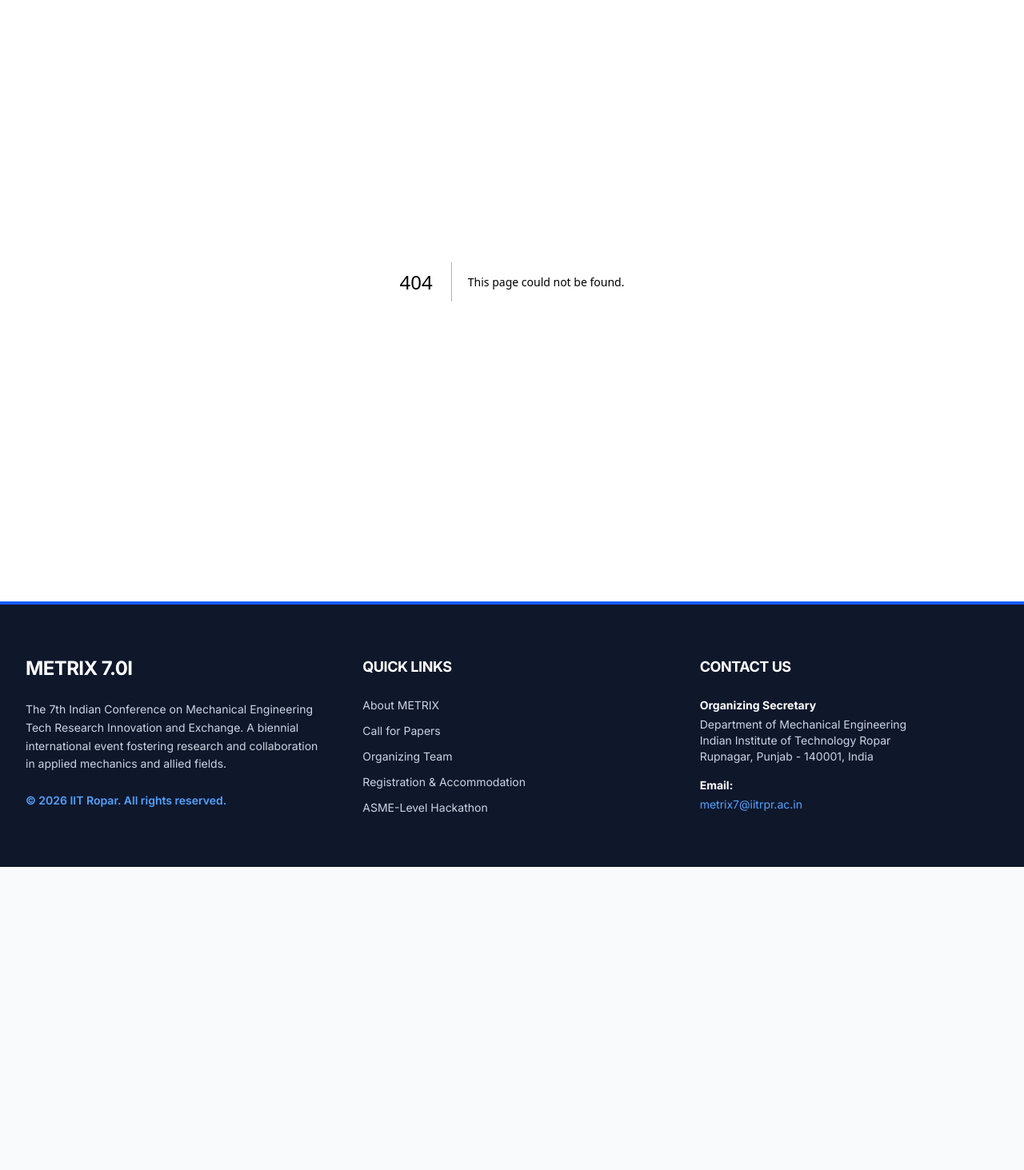
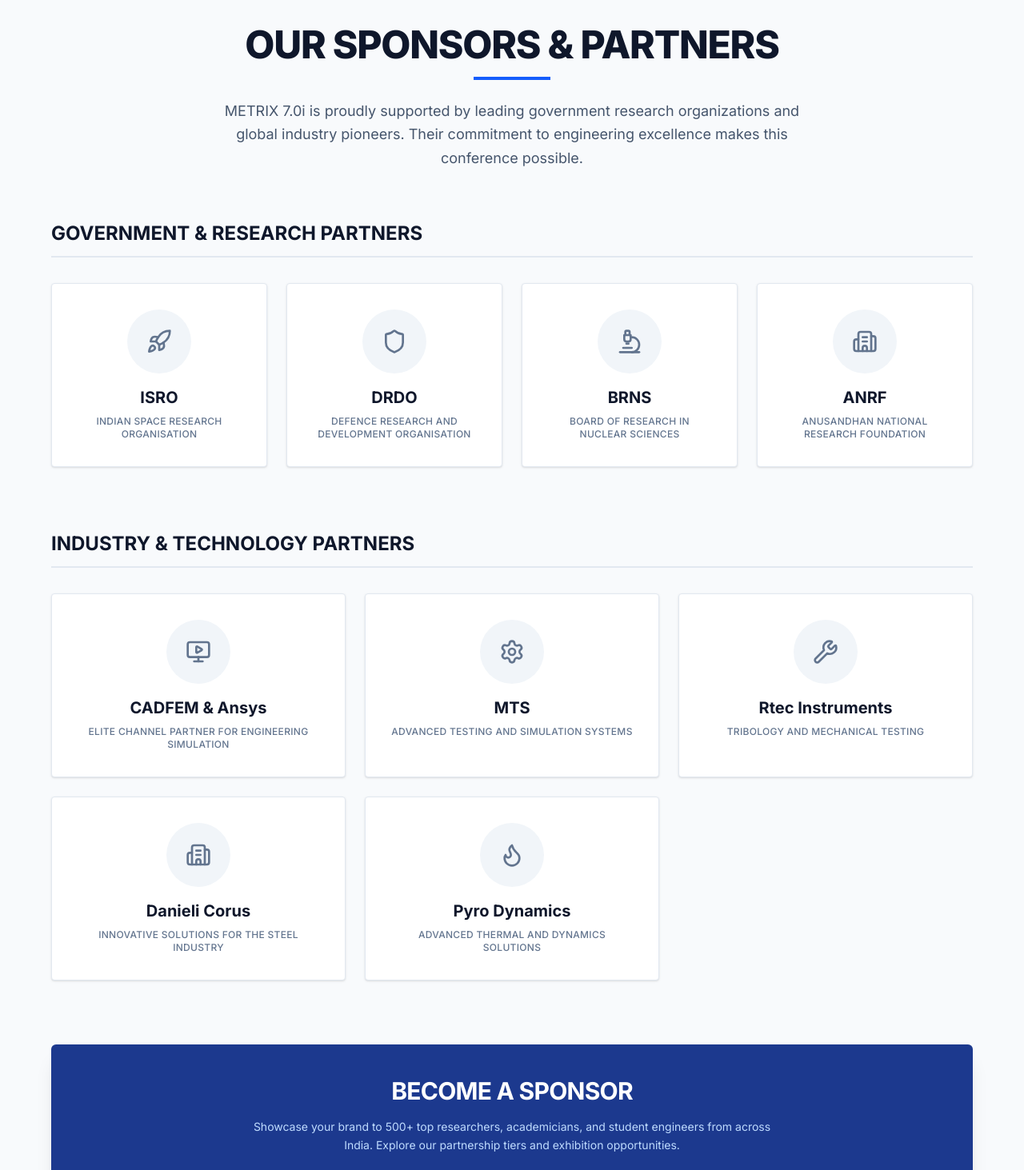
Before and after one commit to harshalokshah/METRIX-7.0, a Next.js app: page /sponsors in a window 1280 px wide. Before the commit this address had no page. Shown: the part 160-1623 px from the top of the page at 80% size. Before the commit the page ends 1244 px from the top, so only its background shows below. Built offline with nearby package versions, Linux system fonts and the light colour scheme.

Commit message:
Fixed missing quotation mark in Navbar

```diff
--- /dev/null
+++ b/app/sponsors/page.tsx
@@ -0,0 +1,97 @@
+import { Rocket, Shield, Microscope, Building2, MonitorPlay, Settings, Wrench, Flame } from 'lucide-react';
+import Link from 'next/link';
+
+export default function SponsorsPage() {
+  // Categorized sponsor data extracted from the conference badge
+  const governmentSponsors = [
+    { name: "ISRO", desc: "Indian Space Research Organisation", icon: Rocket },
+    { name: "DRDO", desc: "Defence Research and Development Organisation", icon: Shield },
+    { name: "BRNS", desc: "Board of Research in Nuclear Sciences", icon: Microscope },
+    { name: "ANRF", desc: "Anusandhan National Research Foundation", icon: Building2 },
+  ];
+
+  const industrySponsors = [
+    { name: "CADFEM & Ansys", desc: "Elite Channel Partner for Engineering Simulation", icon: MonitorPlay },
+    { name: "MTS", desc: "Advanced Testing and Simulation Systems", icon: Settings },
+    { name: "Rtec Instruments", desc: "Tribology and Mechanical Testing", icon: Wrench },
+    { name: "Danieli Corus", desc: "Innovative Solutions for the Steel Industry", icon: Building2 },
+    { name: "Pyro Dynamics", desc: "Advanced Thermal and Dynamics Solutions", icon: Flame },
+  ];
+
+  return (
+    <div className="bg-slate-50 min-h-screen py-20 px-4 sm:px-6 lg:px-8">
+
+      {/* Page Header */}
+      <div className="max-w-7xl mx-auto mb-16 text-center">
+        <h1 className="text-4xl md:text-5xl font-extrabold text-slate-900 tracking-tight uppercase mb-4">
+          Our Sponsors & Partners
+        </h1>
+        <div className="h-1 w-24 bg-blue-600 mx-auto mb-6"></div>
+        <p className="text-lg text-slate-600 max-w-3xl mx-auto leading-relaxed">
+          METRIX 7.0i is proudly supported by leading government research organizations and global industry pioneers. Their commitment to engineering excellence makes this conference possible.
+        </p>
+      </div>
+
+      <div className="max-w-6xl mx-auto space-y-20">
+
+        {/* Government & Research Section */}
+        <section>
+          <h2 className="text-2xl font-bold text-slate-900 mb-8 border-b-2 border-slate-200 pb-3 flex items-center gap-3 uppercase">
+            Government & Research Partners
+          </h2>
+          <div className="grid grid-cols-1 sm:grid-cols-2 lg:grid-cols-4 gap-6">
+            {governmentSponsors.map((sponsor, index) => {
+              const Icon = sponsor.icon;
+              return (
+                <div key={index} className="bg-white border border-slate-200 p-8 flex flex-col items-center text-center shadow-sm hover:shadow-lg transition-shadow rounded-sm group">
+                  <div className="w-20 h-20 bg-slate-100 rounded-full flex items-center justify-center mb-4 group-hover:bg-blue-50 transition-colors">
+                    {/* Placeholder for actual logos. Example: <Image src="/logo-isro.png" width={60} height={60} /> */}
+                    <Icon size={32} className="text-slate-500 group-hover:text-blue-600 transition-colors" />
+                  </div>
+                  <h3 className="text-xl font-bold text-slate-900 mb-2">{sponsor.name}</h3>
+                  <p className="text-xs text-slate-500 font-medium uppercase tracking-wide">{sponsor.desc}</p>
+                </div>
+              );
+            })}
+          </div>
+        </section>
+
+        {/* Industry Partners Section */}
+        <section>
+          <h2 className="text-2xl font-bold text-slate-900 mb-8 border-b-2 border-slate-200 pb-3 flex items-center gap-3 uppercase">
+            Industry & Technology Partners
+          </h2>
+          <div className="grid grid-cols-1 sm:grid-cols-2 lg:grid-cols-3 gap-6">
+            {industrySponsors.map((sponsor, index) => {
+              const Icon = sponsor.icon;
+              return (
+                <div key={index} className="bg-white border border-slate-200 p-8 flex flex-col items-center text-center shadow-sm hover:shadow-lg transition-shadow rounded-sm group">
+                  <div className="w-20 h-20 bg-slate-100 rounded-full flex items-center justify-center mb-4 group-hover:bg-blue-50 transition-colors">
+                    {/* Placeholder for actual logos */}
+                    <Icon size={32} className="text-slate-500 group-hover:text-blue-600 transition-colors" />
+                  </div>
+                  <h3 className="text-xl font-bold text-slate-900 mb-2">{sponsor.name}</h3>
+                  <p className="text-xs text-slate-500 font-medium uppercase tracking-wide">{sponsor.desc}</p>
+                </div>
+              );
+            })}
+          </div>
+        </section>
+
+        {/* Call to Action for Future Sponsors */}
+        <section className="bg-blue-900 rounded-md p-10 text-center shadow-xl relative overflow-hidden">
+           <div className="relative z-10">
+              <h2 className="text-3xl font-bold text-white mb-4 uppercase tracking-tight">Become a Sponsor</h2>
+              <p className="text-blue-200 mb-8 max-w-2xl mx-auto text-sm leading-relaxed">
+                Showcase your brand to 500+ top researchers, academicians, and student engineers from across India. Explore our partnership tiers and exhibition opportunities.
+              </p>
+              <Link href="/contact" className="bg-white text-blue-900 px-8 py-3 rounded-sm font-bold tracking-widest uppercase hover:bg-slate-100 transition-colors shadow-md">
+                Request Sponsorship Brochure
+              </Link>
+           </div>
+        </section>
+
+      </div>
+    </div>
+  );
+}
```
